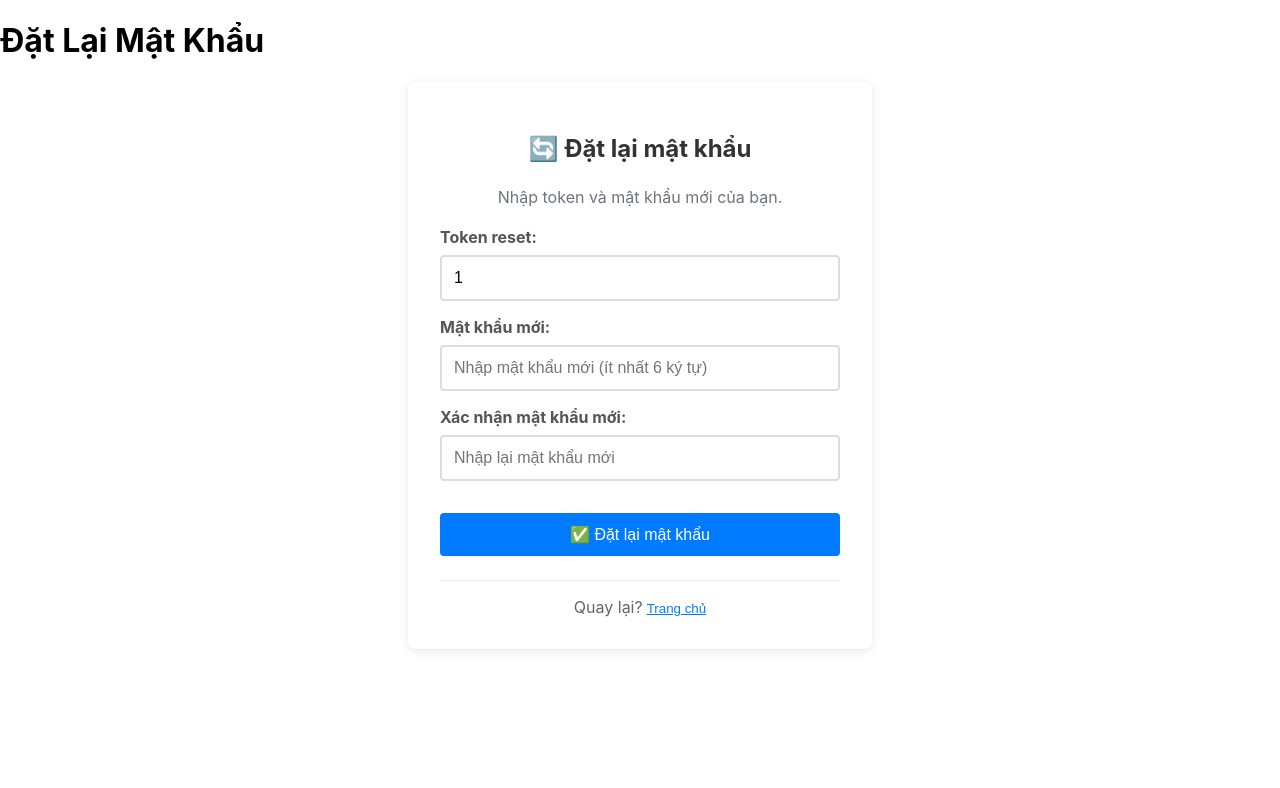
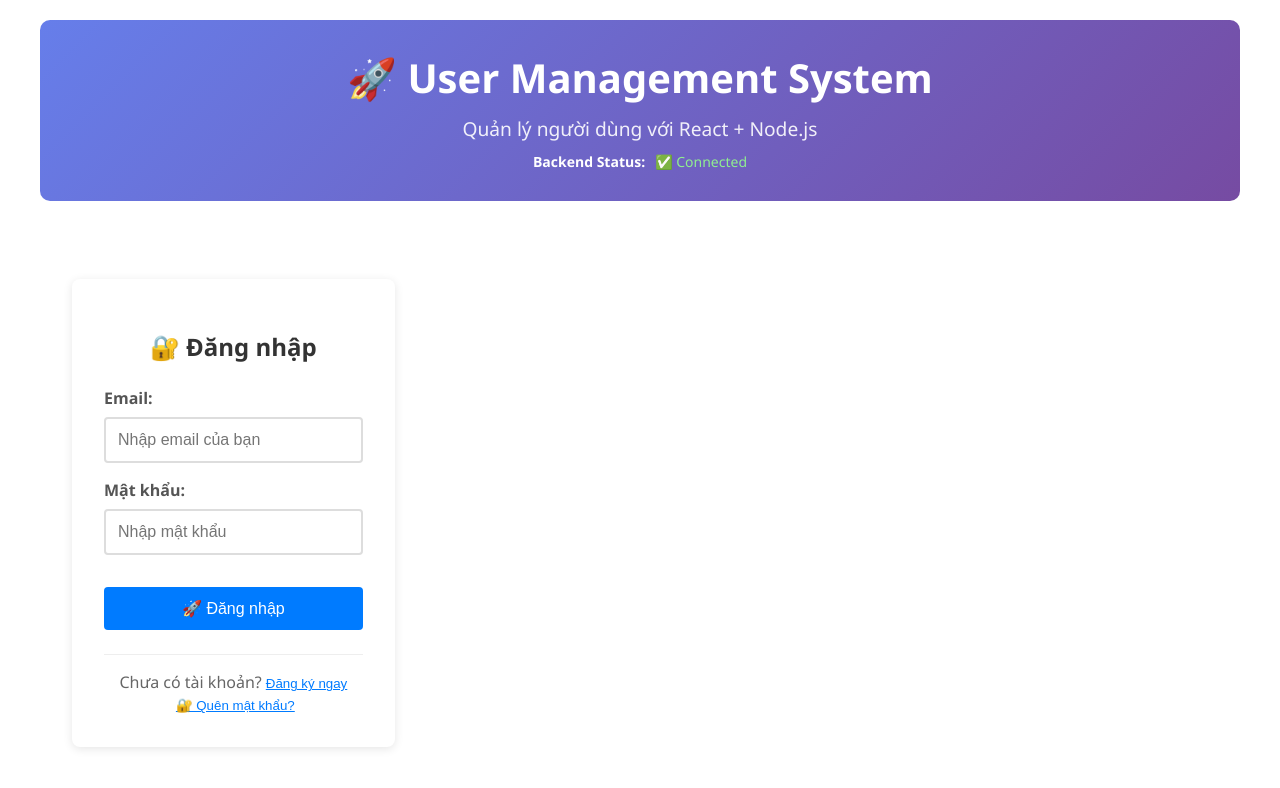
Before and after one commit to kandy1610/group-7-project, a React (Create React App) app in the folder frontend/: page /reset-password/1 in a window 1280 px wide. Shown: the top 788 px of the page. Built offline with nearby package versions, Linux system fonts and the light colour scheme.

Commit message:
add App.js fix

```diff
--- a/frontend/src/App.js
+++ b/frontend/src/App.js
@@ -1,10 +1,4 @@
 import React, { useState, useEffect } from "react";
-import {
-  BrowserRouter as Router,
-  Routes,
-  Route,
-  useNavigate,
-} from "react-router-dom";
 import axios from "axios";
 import UserList from "./components/UserList";
 import AddUser from "./components/AddUser";
@@ -12,12 +6,11 @@ import Login from "./components/Login";
 import SignUp from "./components/SignUp";
 import Profile from "./components/Profile";
 import ForgotPassword from "./components/ForgotPassword";
-import ResetPasswordPage from "./components/ResetPasswordPage";
+// import ResetPasswordPage from "./components/ResetPasswordPage";
 import { API_ENDPOINTS } from "./config/api";
 import "./App.css";
 
-// Tách MainApp component để sử dụng với Router
-function MainApp() {
+function App() {
   const [users, setUsers] = useState([]);
   const [loading, setLoading] = useState(true);
   const [error, setError] = useState("");
@@ -25,7 +18,6 @@ function MainApp() {
   const [showAuth, setShowAuth] = useState(true);
   const [activeTab, setActiveTab] = useState("users");
   const [authMode, setAuthMode] = useState("login");
-  const navigate = useNavigate();
 
   // Hàm fetchUsers - THÊM DEBUG CHI TIẾT
   const fetchUsers = async () => {
@@ -76,6 +68,7 @@ function MainApp() {
       } else if (error.response?.status === 403) {
         setError("Bạn không có quyền truy cập tính năng này.");
       } else if (error.response?.status === 400) {
+        // THÊM XỬ LÝ LỖI 400 CỤ THỂ
         const errorMsg =
           error.response?.data?.message ||
           "Bad request - Kiểm tra token và quyền truy cập";
@@ -106,7 +99,6 @@ function MainApp() {
     setAuthMode("login");
     setUsers([]);
     setActiveTab("users");
-    navigate("/");
   };
 
   // Hàm xóa user
@@ -344,16 +336,4 @@ function MainApp() {
   );
 }
 
-// Component App chính với Router
-function App() {
-  return (
-    <Router>
-      <Routes>
-        <Route path="/" element={<MainApp />} />
-        <Route path="/reset-password/:token" element={<ResetPasswordPage />} />
-      </Routes>
-    </Router>
-  );
-}
-
 export default App;
```
